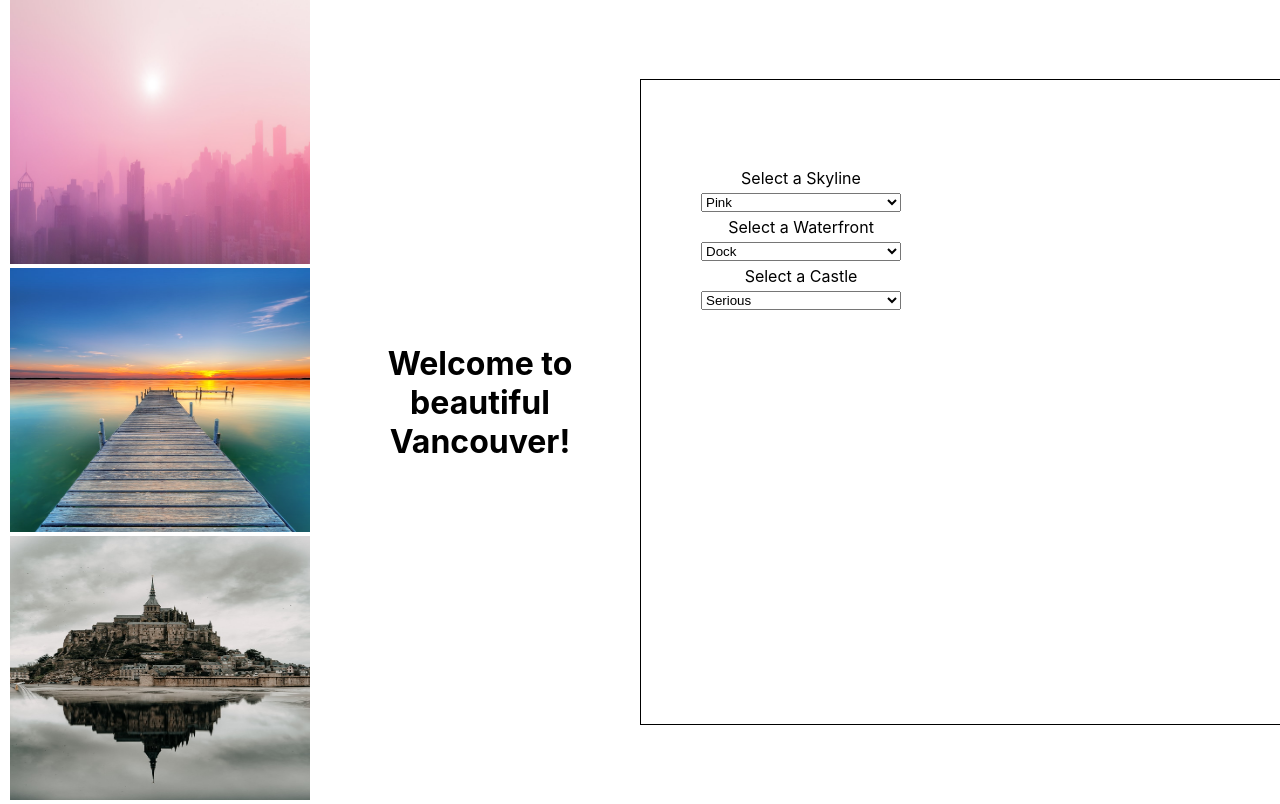
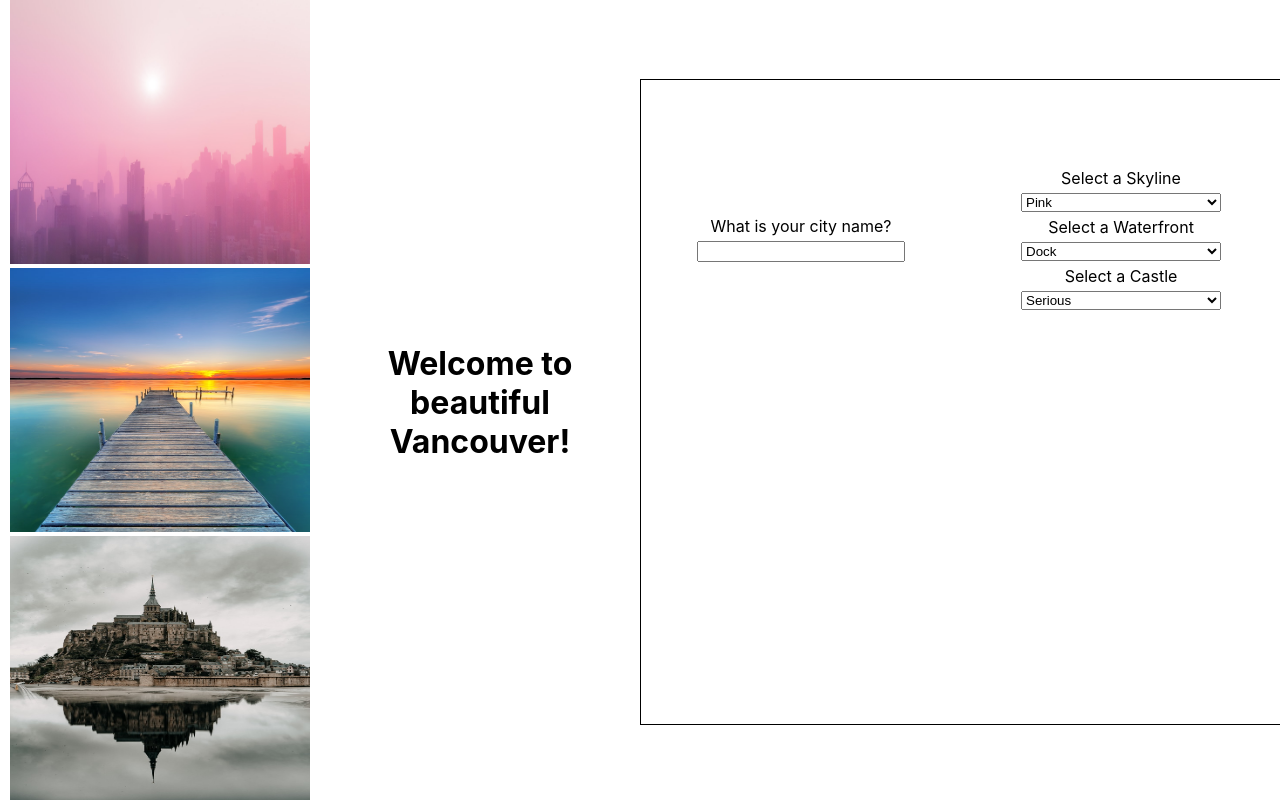
Before and after one commit to xDenzelB/react-city-builder, a React (Create React App) app: page / in a window 1280 px wide. Built offline with nearby package versions, Linux system fonts and the light colour scheme.

Commit message:
Added in the city name function

```diff
--- a/src/App.js
+++ b/src/App.js
@@ -30,6 +30,7 @@
       </h1>
       <div className='bottom'>
         {/* here, the CityNameInput component takes in the setCityName state handler function */}
+        <CityNameInput setCityName={setCityName} />
         <section className='dropdowns'>
           <SkylineDropdown setSkylineId={setSkylineId} />
           <WaterfrontDropdown setWaterfrontId={setWaterfrontId} />
--- a/src/CityNameInput.js
+++ b/src/CityNameInput.js
@@ -1,12 +1,16 @@
 import React from 'react';
 
-export default function CityNameInput(props) {
+export default function CityNameInput({ setCityName }) {
+
+  function handleChange(e) {
+    setCityName(e.target.value);
+  }
   return (
     <section>
       What is your city name?
       {/* this component should have a prop called setCityName, which is a function */}
       {/* on change, this component should use e.target.value to pass the correct id to the setCityName function */}
-      <input />
+      <input onChange={handleChange} />
     </section>
   );
 }
```
